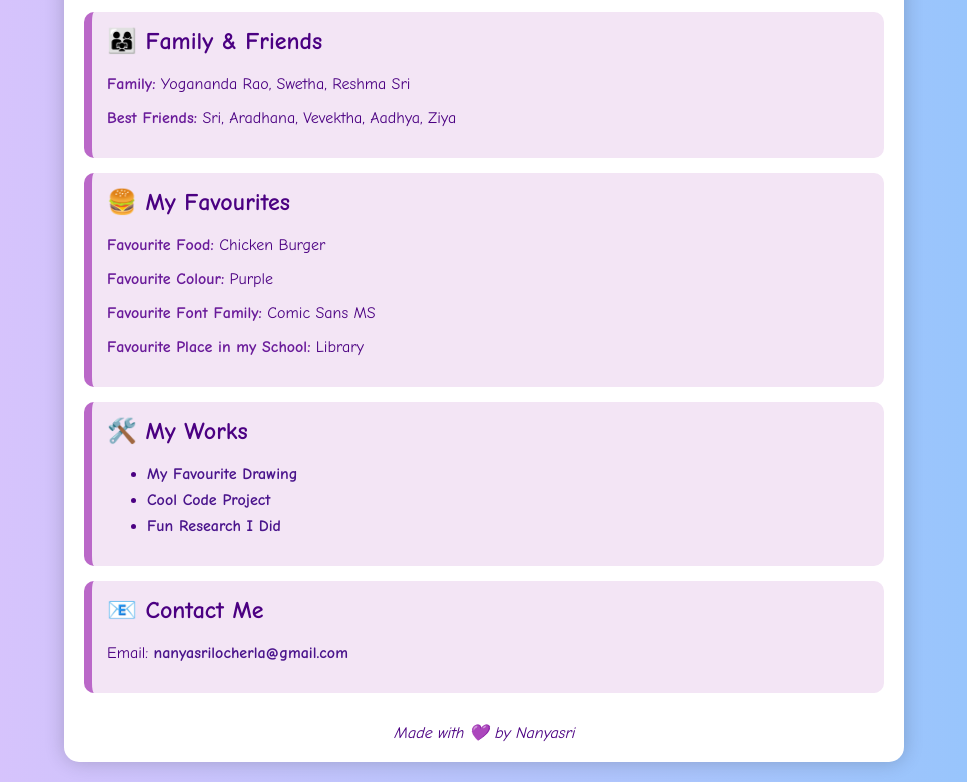
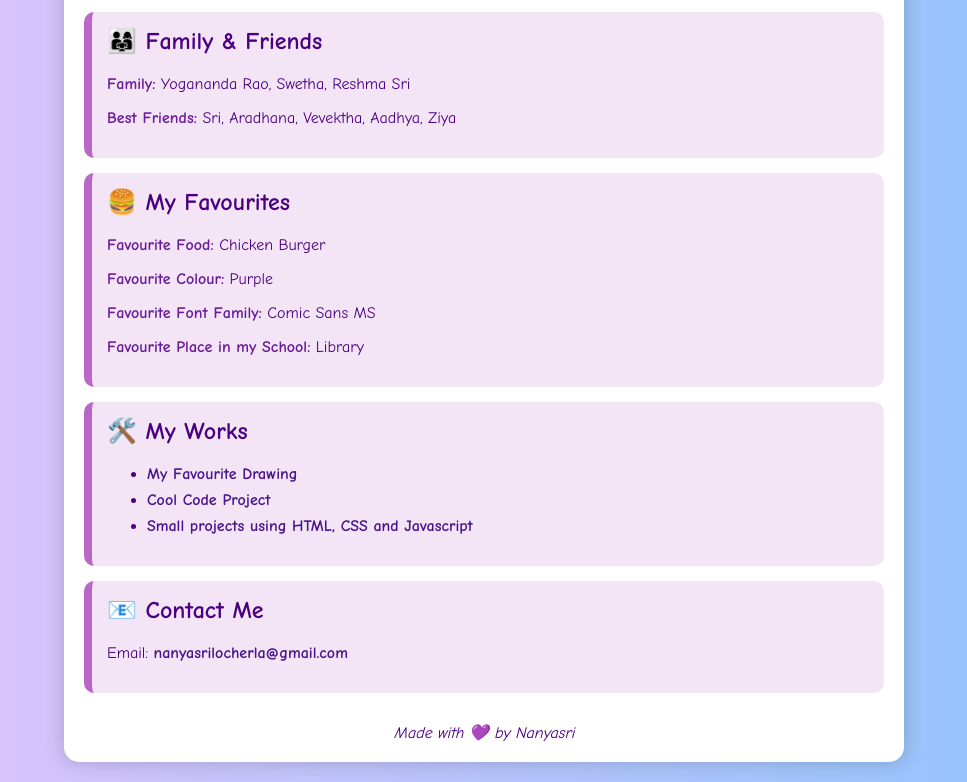
Before and after one commit to nanyasril/nanyasril.github.io, a plain HTML site: page index.html in a window 1280 px wide. Shown: the part 833-1615 px from the top of the page, without its empty margins (156-1123 px from the left). Drawn offline with Linux system fonts and the light colour scheme.

Commit message:
Updating my profile html file with my project work

```diff
--- a/index.html
+++ b/index.html
@@ -51,7 +51,7 @@
       <ul>
         <li><a href="https://example.com/my-drawing" target="_blank">My Favourite Drawing</a></li>
         <li><a href="https://example.com/my-code" target="_blank">Cool Code Project</a></li>
-        <li><a href="https://example.com/my-research" target="_blank">Fun Research I Did</a></li>
+        <li><a href="https://example.com/my-research" target="_blank">Small projects using HTML, CSS and Javascript</a></li>
       </ul>
     </div>
 
```
